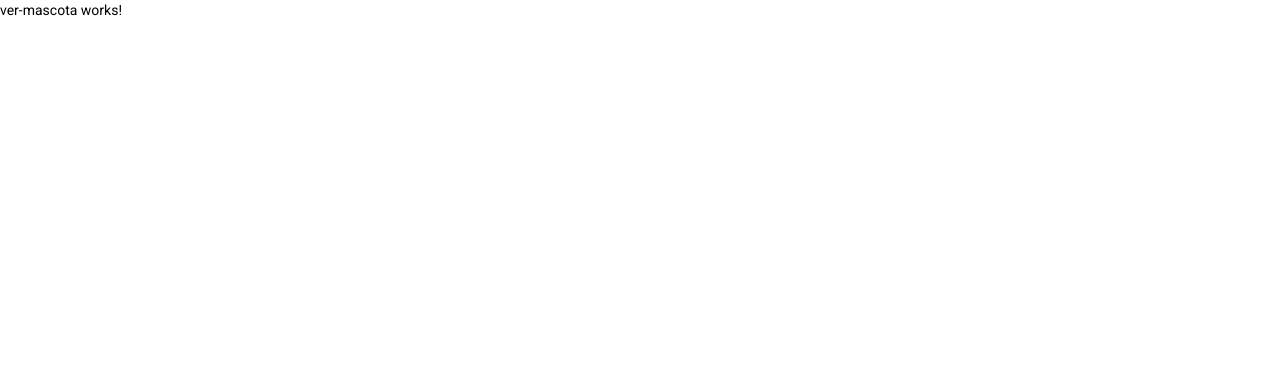
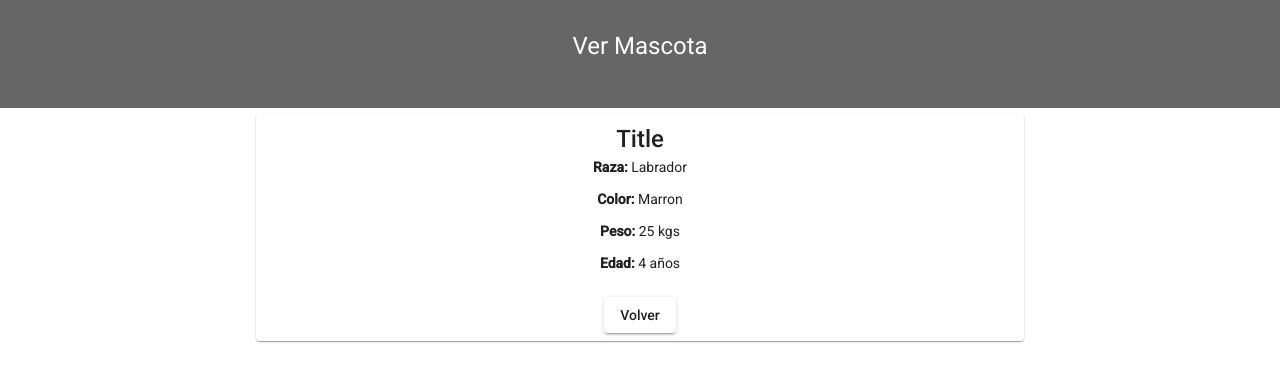
Before and after one commit to juliodacer/FRONT-crud-mascotas, an Angular app: page /verMascota/1 in a window 1280 px wide. Shown: the top 382 px of the page. Built offline with nearby package versions, Linux system fonts and the light colour scheme.

Commit message:
ver mascotas y estilos globales

```diff
--- a/src/app/components/listado-mascota/listado-mascota.component.css
+++ b/src/app/components/listado-mascota/listado-mascota.component.css
@@ -1,16 +1,5 @@
 table {
     width: 100%;
-  }
-
-  .title {
-    padding: 30px;
-    background-color: #666;
-    text-align: center;
-    color: white;
-  }
-
-  .container {
-    margin: 0 20%;
   }
 
   td, th {
--- a/src/app/components/ver-mascota/ver-mascota.component.css
+++ b/src/app/components/ver-mascota/ver-mascota.component.css
@@ -0,0 +1,4 @@
+.card{
+    margin-top: 5px;
+    text-align: center;
+}
--- a/src/app/components/ver-mascota/ver-mascota.component.html
+++ b/src/app/components/ver-mascota/ver-mascota.component.html
@@ -1 +1,17 @@
-<p>ver-mascota works!</p>
+<div class="title">
+    <h1>Ver Mascota</h1>
+</div>
+<div class="container">
+    <mat-card class="card">
+        <mat-card-title>Title</mat-card-title>
+        <mat-card-content>
+            <p><strong>Raza: </strong> Labrador </p>
+            <p><strong>Color: </strong> Marron</p>
+            <p><strong>Peso: </strong> 25 kgs </p>
+            <p><strong>Edad: </strong> 4 años </p>
+        </mat-card-content>
+        <mat-card-actions>
+            <button routerLink="/listMascotas" mat-raised-button>Volver</button>
+        </mat-card-actions>
+    </mat-card>
+</div>
--- a/src/styles.css
+++ b/src/styles.css
@@ -2,3 +2,14 @@
 
 html, body { height: 100%; }
 body { margin: 0; font-family: Roboto, "Helvetica Neue", sans-serif; }
+
+.title {
+    padding: 30px;
+    background-color: #666;
+    text-align: center;
+    color: white;
+  }
+
+  .container {
+    margin: 0 20%;
+  }
```
Also changed, not shown: src/app/shared/shared.module.ts (+5 -2 lines).
